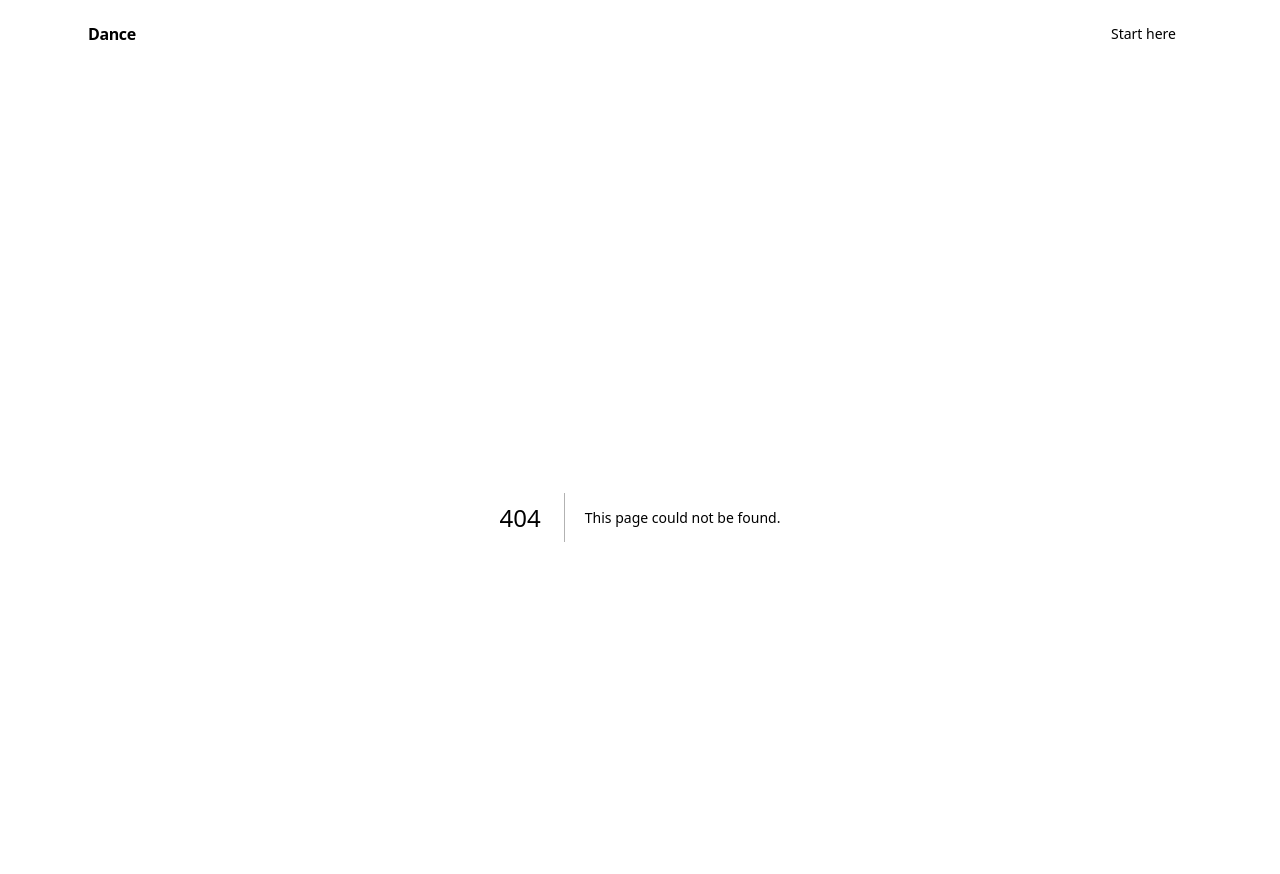
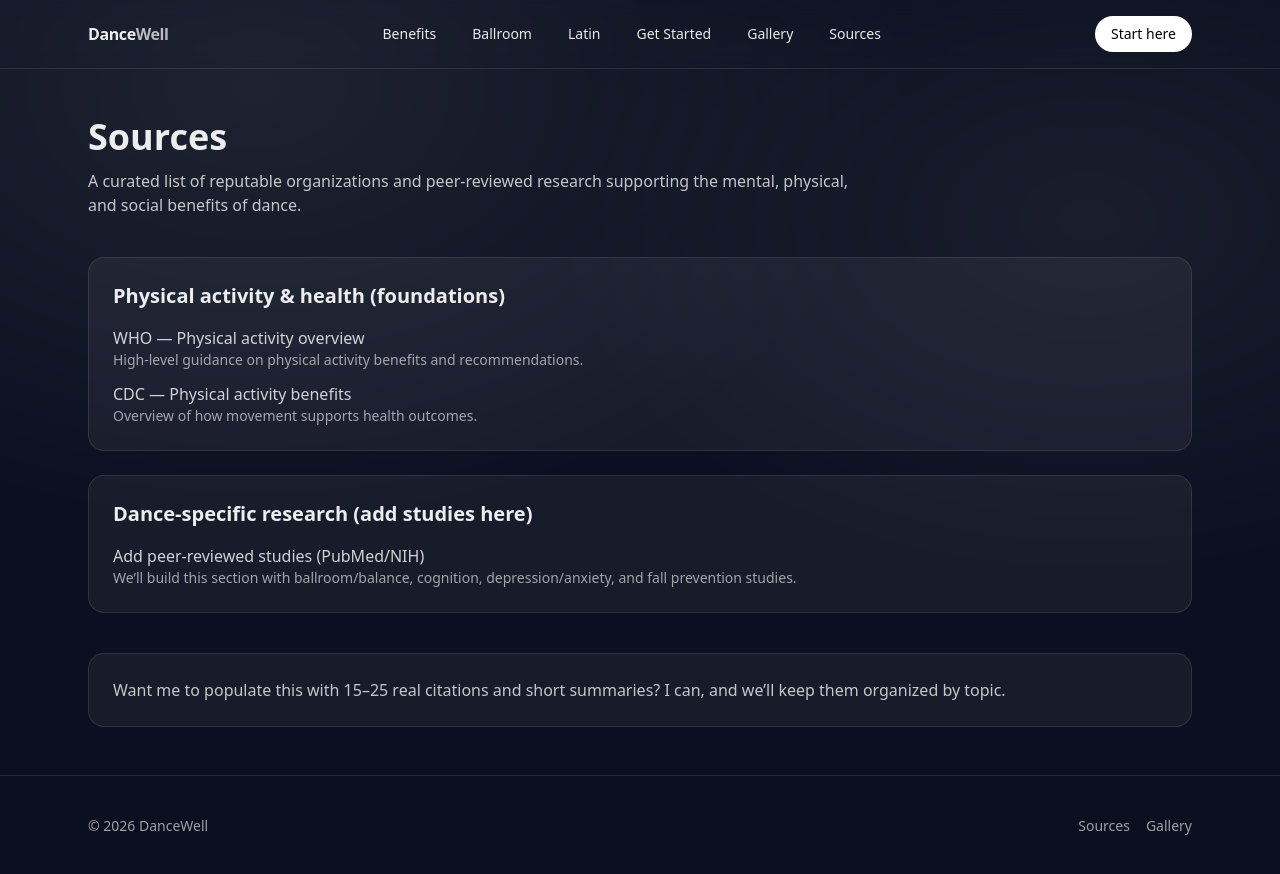
Before and after one commit to KristineMK72/dancewell, a Next.js app: page /sources in a window 1280 px wide. Before the commit this address had no page. Shown: the top 874 px of the page. Built offline with nearby package versions, Linux system fonts and the light colour scheme.

Commit message:
Create page.tsx

```diff
--- /dev/null
+++ b/app/sources/page.tsx
@@ -0,0 +1,63 @@
+const sources = [
+  {
+    category: "Physical activity & health (foundations)",
+    items: [
+      {
+        title: "WHO — Physical activity overview",
+        note: "High-level guidance on physical activity benefits and recommendations."
+      },
+      {
+        title: "CDC — Physical activity benefits",
+        note: "Overview of how movement supports health outcomes."
+      }
+    ]
+  },
+  {
+    category: "Dance-specific research (add studies here)",
+    items: [
+      {
+        title: "Add peer-reviewed studies (PubMed/NIH)",
+        note:
+          "We’ll build this section with ballroom/balance, cognition, depression/anxiety, and fall prevention studies."
+      }
+    ]
+  }
+];
+
+export default function SourcesPage() {
+  return (
+    <div className="space-y-10">
+      <header className="space-y-3">
+        <h1 className="text-4xl font-semibold">Sources</h1>
+        <p className="text-white/75 max-w-3xl">
+          A curated list of reputable organizations and peer-reviewed research
+          supporting the mental, physical, and social benefits of dance.
+        </p>
+      </header>
+
+      <div className="space-y-6">
+        {sources.map((section) => (
+          <section
+            key={section.category}
+            className="rounded-2xl border border-white/10 bg-white/5 p-6"
+          >
+            <h2 className="text-xl font-semibold">{section.category}</h2>
+            <ul className="mt-4 space-y-3">
+              {section.items.map((s) => (
+                <li key={s.title} className="text-white/80">
+                  <div className="font-medium">{s.title}</div>
+                  <div className="text-white/60 text-sm">{s.note}</div>
+                </li>
+              ))}
+            </ul>
+          </section>
+        ))}
+      </div>
+
+      <div className="rounded-2xl border border-white/10 bg-white/5 p-6 text-white/75">
+        Want me to populate this with 15–25 real citations and short summaries?
+        I can, and we’ll keep them organized by topic.
+      </div>
+    </div>
+  );
+}
```
